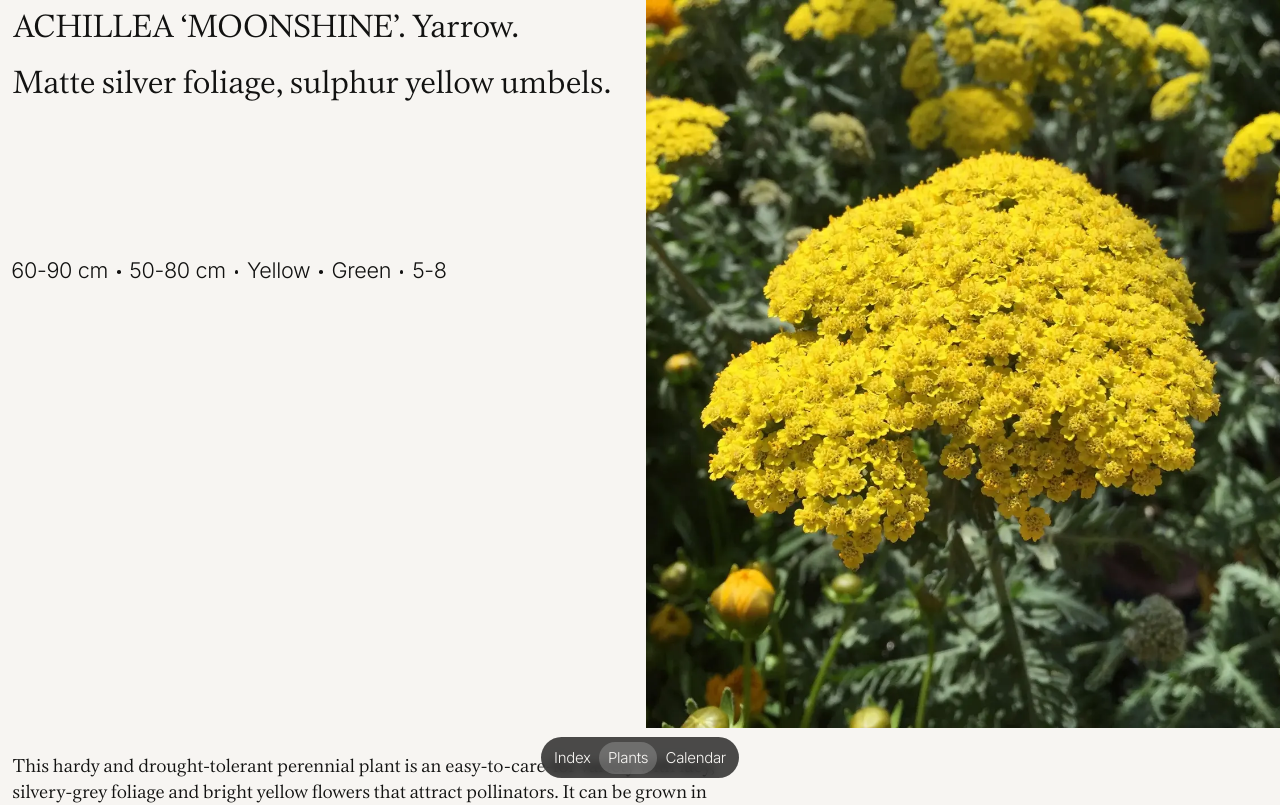
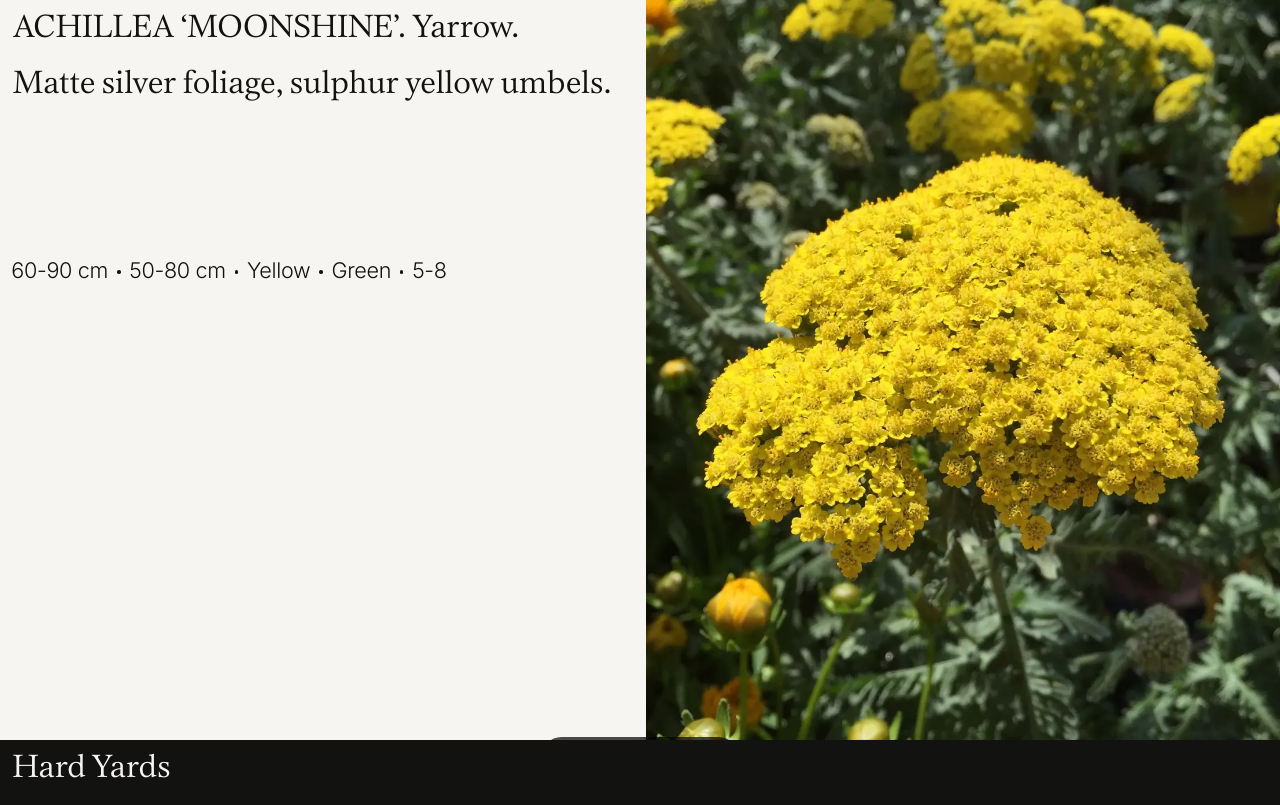
Before and after one commit to bobbyvanrijn/hardyards, a Next.js app: page /plants/achillea-moonshine in a window 1280 px wide. Shown: the top 805 px of the page. Built offline with nearby package versions, Linux system fonts and the light colour scheme.

Commit message:
fix: hide text

```diff
--- a/pages/plants/[pid].tsx
+++ b/pages/plants/[pid].tsx
@@ -64,7 +64,7 @@ export default function Page(props: any) {
                 'grid-x-sm': '1/3',
                 'grid-y': '1/3',
                 'grid-y-sm': '1a/3a',
-                className: 'bleed-top-lg bleed-right-lg bleed-inline-sm bleed-block-sm',
+                className: 'bleed-top-lg bleed-bottom-lg bleed-right-lg bleed-inline-sm bleed-block-sm',
                 src: `/images/${ props.pid }.webp`,
                 srcSmall: `/images/${ props.pid }-small.webp`,
                 size: '(max-width: 768px) 100vw, (max-width: 1200px) 50vw, 33vw',
@@ -121,17 +121,17 @@ export default function Page(props: any) {
                 )
             }
         },
-        {
-            _uid: '0220f0fd-9d8e-45aa-899b-b96d11d27513',
-            component: 'text',
-            attributes: {
-                'grid-x': '1/2',
-                className: 'body-text'
-            },
-            children: props.plant.body?.map(
-                (item: any, index: any) => <p className='trim-both' key={index}>{item}</p>
-            )
-        }
+        // {
+        //     _uid: '0220f0fd-9d8e-45aa-899b-b96d11d27513',
+        //     component: 'text',
+        //     attributes: {
+        //         'grid-x': '1/2',
+        //         className: 'body-text'
+        //     },
+        //     children: props.plant.body?.map(
+        //         (item: any, index: any) => <p className='trim-both' key={index}>{item}</p>
+        //     )
+        // }
 
     ]
 
```
